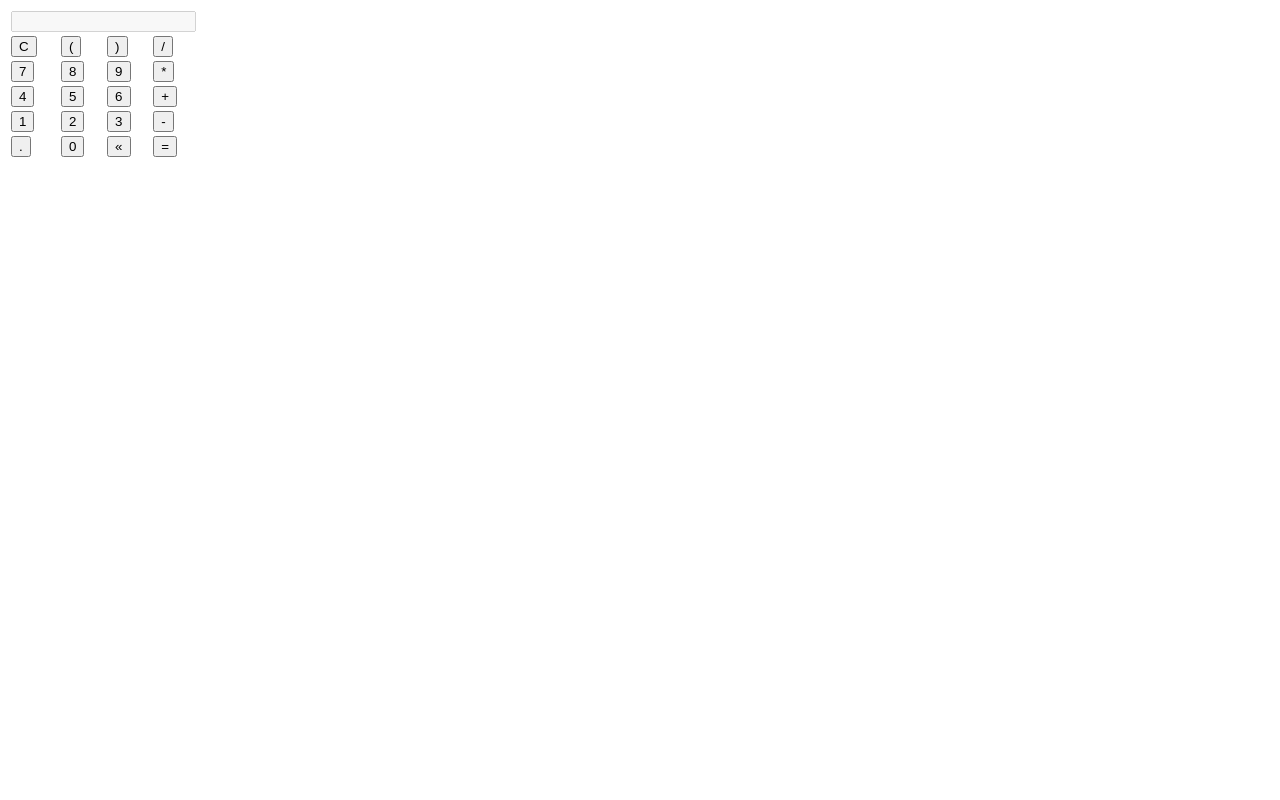
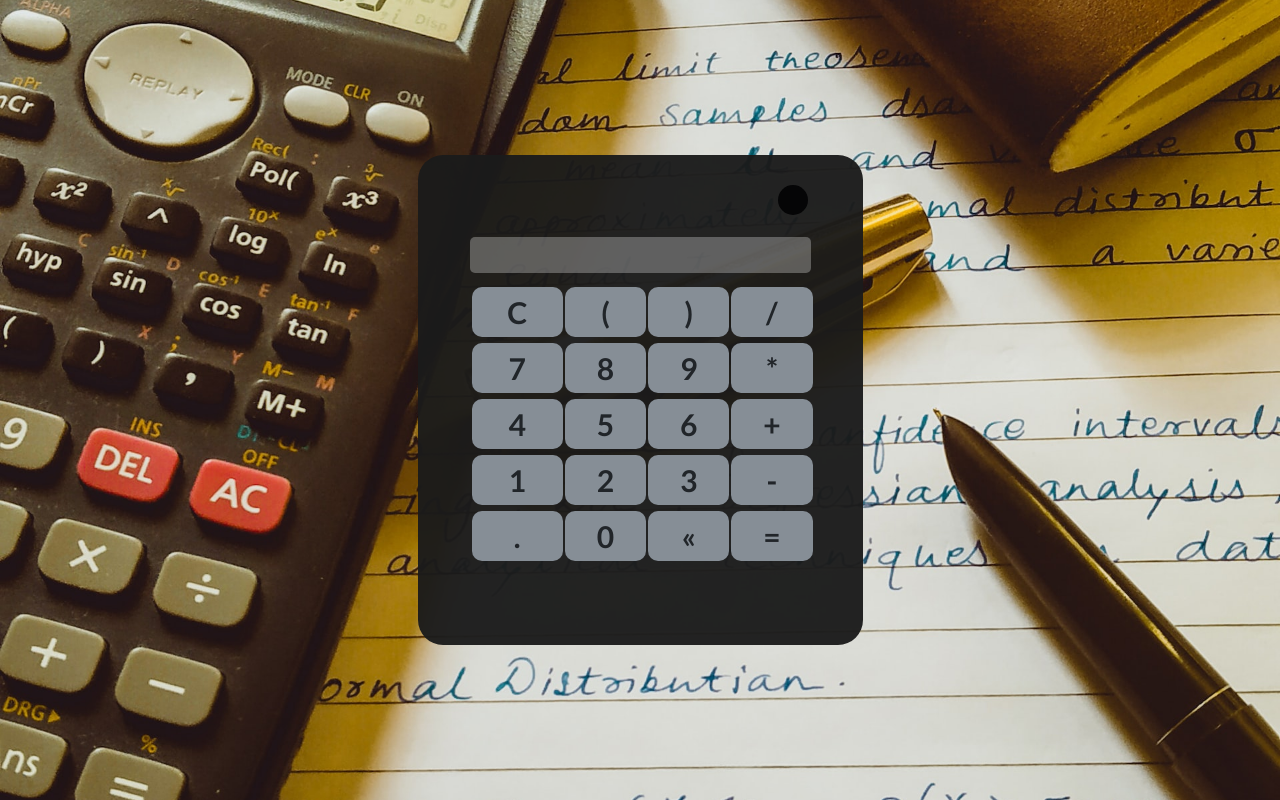
Before and after one commit to EduardoMG12/calculator-constructor-function, a plain HTML site: page index.html in a window 1280 px wide. Drawn offline with Linux system fonts and the light colour scheme.

Commit message:
fix style and script vercel

```diff
--- a/index.html
+++ b/index.html
@@ -6,8 +6,8 @@
     <meta http-equiv="X-UA-Compatible" content="IE=edge">
     <meta name="viewport" content="width=device-width, initial-scale=1.0">
     <title>Document</title>
-    <link rel="stylesheet" href="calculator.css">
-    <script defer src="calculator.js"></script>
+    <link rel="stylesheet" href="style.css">
+    <script defer src="script.js"></script>
 </head>
 
 <body>
```
